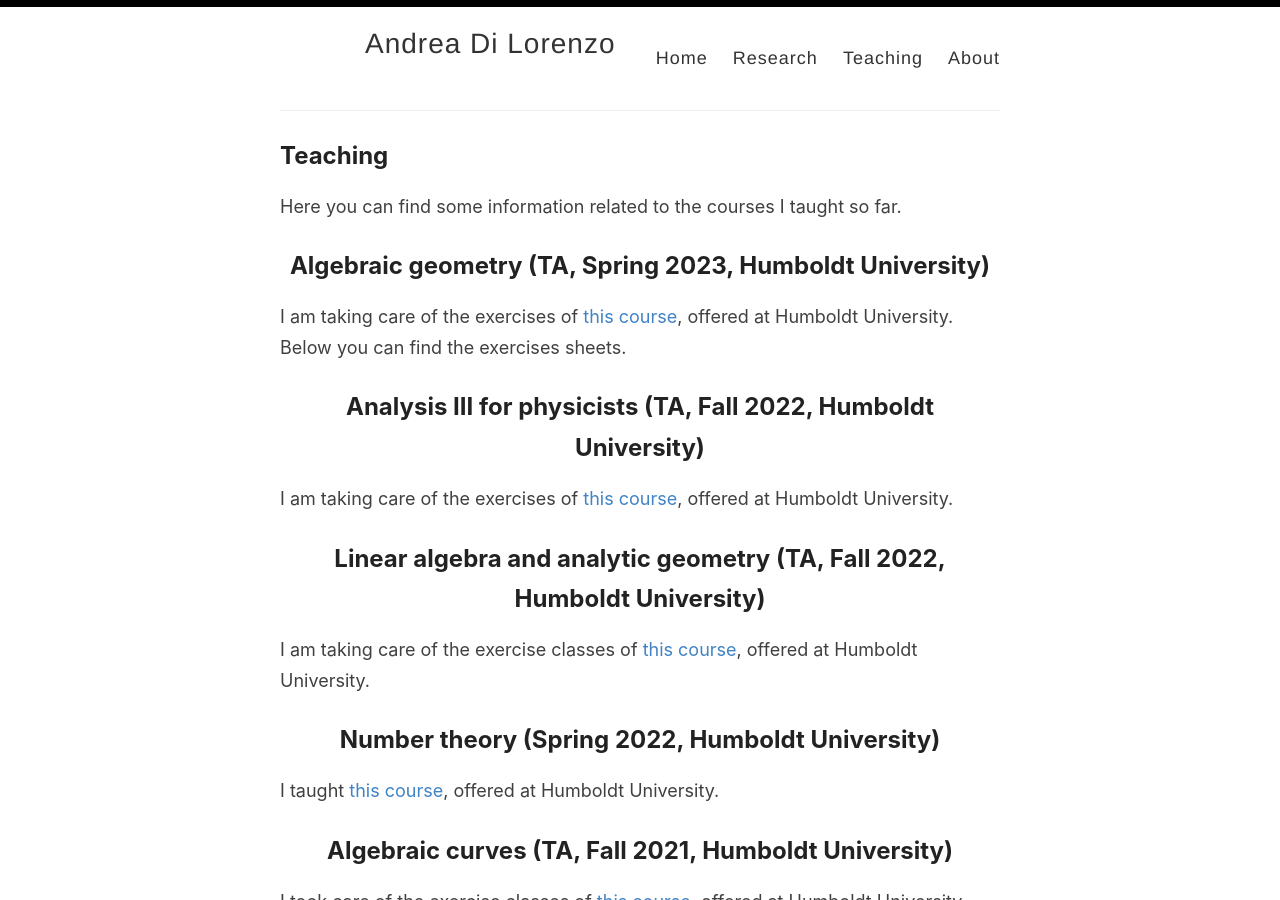
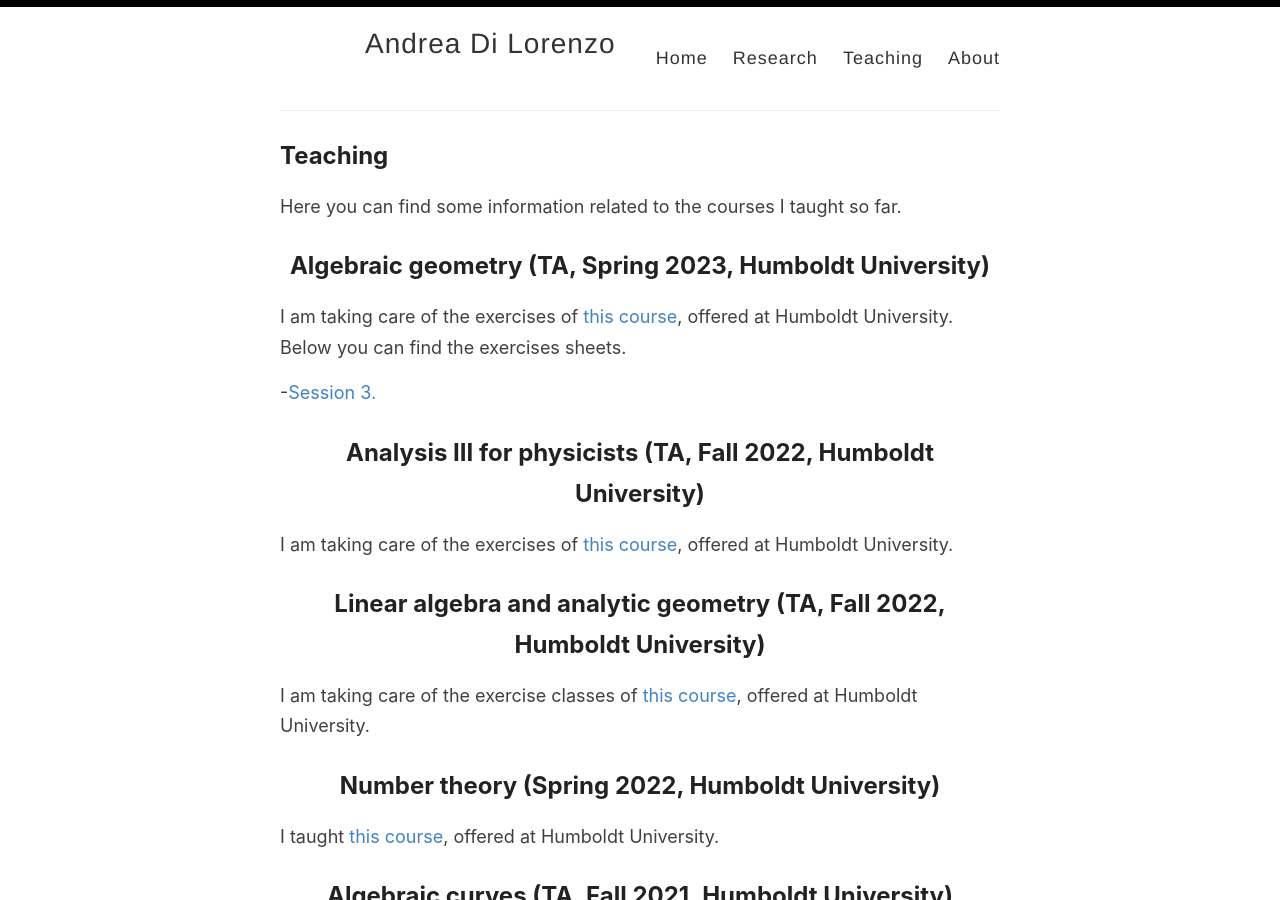
Before and after one commit to anddil/anddil.github.io, a Jekyll site: the page built from _pages/teaching.md, in a window 1280 px wide and 900 px high. Built offline with Jekyll 4.4.1, drawn with Linux system fonts in a browser that asks for light colours.

Commit message:
Update teaching.md

```diff
--- a/_pages/teaching.md
+++ b/_pages/teaching.md
@@ -8,6 +8,8 @@ Here you can find some information related to the courses I taught so far.
 ## Algebraic geometry (TA, Spring 2023, Humboldt University)
 
 I am taking care of the exercises of [this course](http://www-irm.mathematik.hu-berlin.de/~farkas/teaching/alggeom23/index.html), offered at Humboldt University. Below you can find the exercises sheets.
+
+-[Session 3.](AG23/AG_exercises_3.pdf)
 
 
 ## Analysis III for physicists (TA, Fall 2022, Humboldt University)
```
